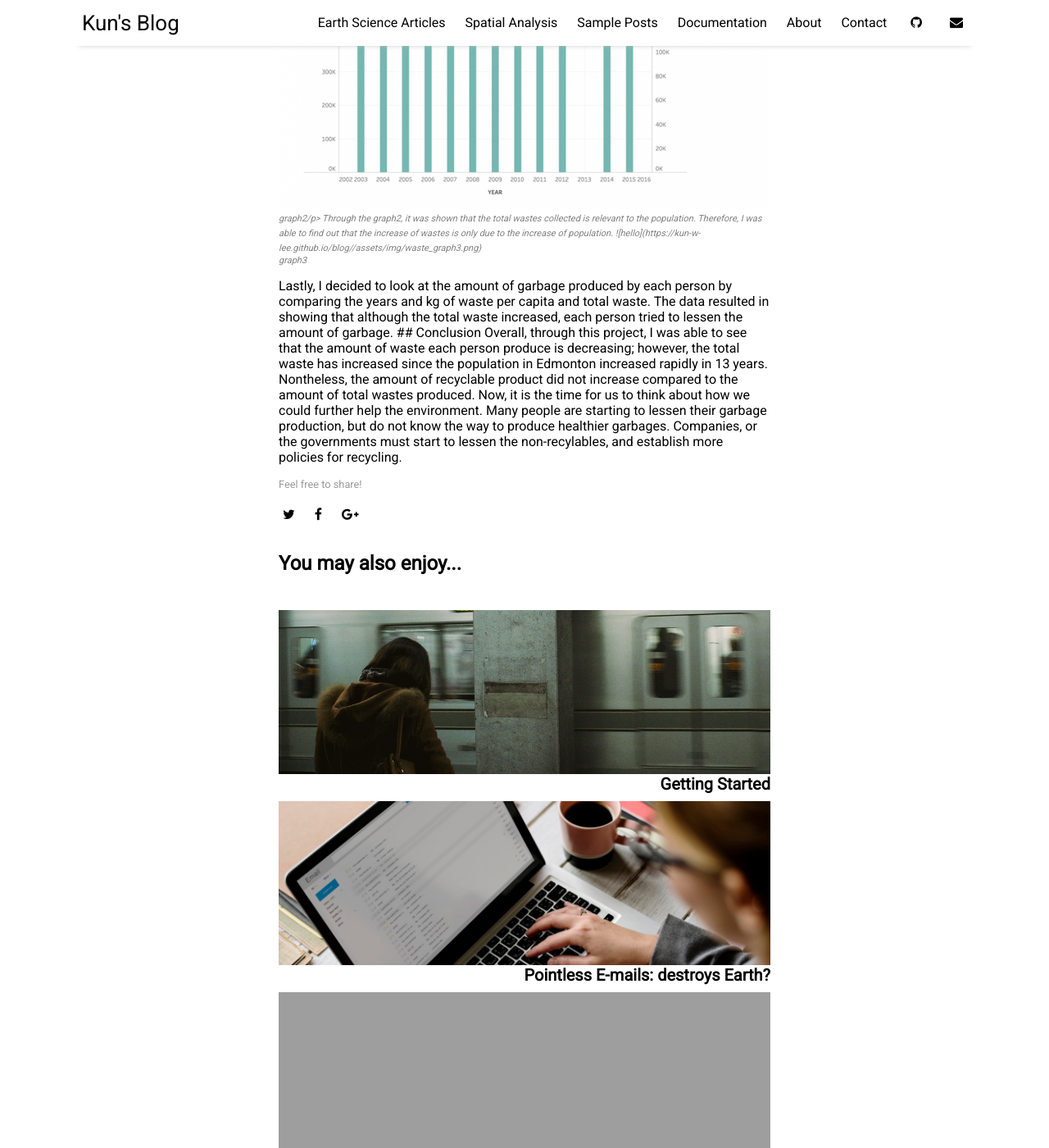
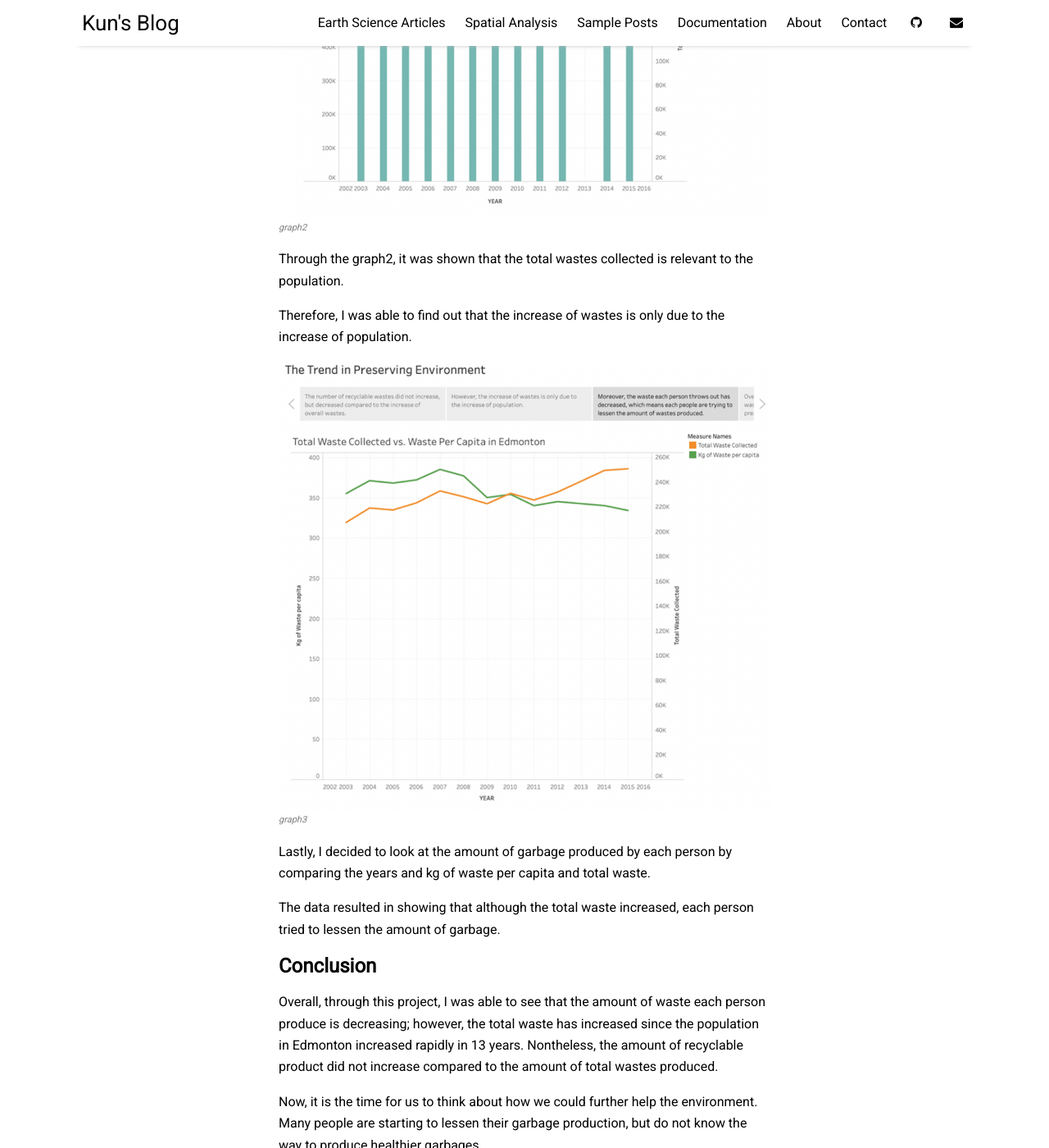
Before and after one commit to kun-w-lee/blog, a Jekyll site: the page built from _posts/2019-11-04-edmonton_wastes.md, in a window 1280 px wide and 1400 px high, scrolled down 2271 px. Shown: the whole window at 82% size. Built offline with Jekyll 4.4.1, drawn with Linux system fonts in a browser that asks for light colours; nearby versions of some CDN libraries; some of the changed text lies outside the part shown.

Commit message:
update typo

```diff
--- a/_posts/2019-11-04-edmonton_wastes.md
+++ b/_posts/2019-11-04-edmonton_wastes.md
@@ -33,12 +33,13 @@
 In order to answer the topic, “are we making the progress in preserving the Earth by lessening to toxic garbage,” I decided to first check whether if people in Edmonton are producing more recyclable wastes compared to the overall wastes. However, as it shows in the graph, the number of recyables did not increase, but decreased compared to the increase of overall wastes.
 
 To verify whether the overall wastes is incerasing, I added the population data.
+
 ![hello](https://kun-w-lee.github.io/blog//assets/img/waste_graph2.png)
 
 <p style="font-size: 11px;
     font-style: italic;
     margin-top: -14px;
-    color: grey;">graph2/p>
+    color: grey;">graph2</p>
 
 Through the graph2, it was shown that the total wastes collected is relevant to the population.
 
```
Also changed, not shown: 1 other file.
